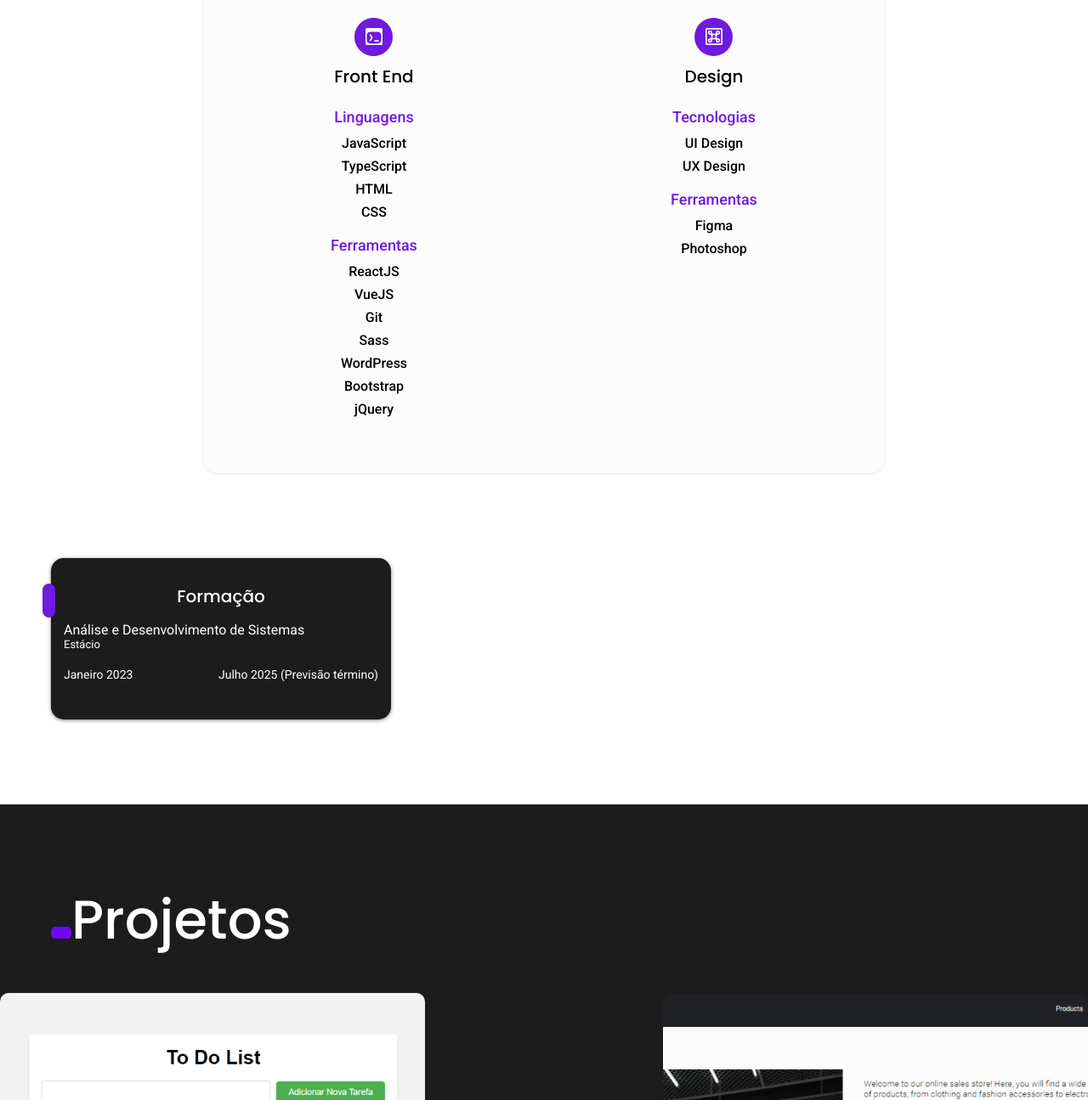
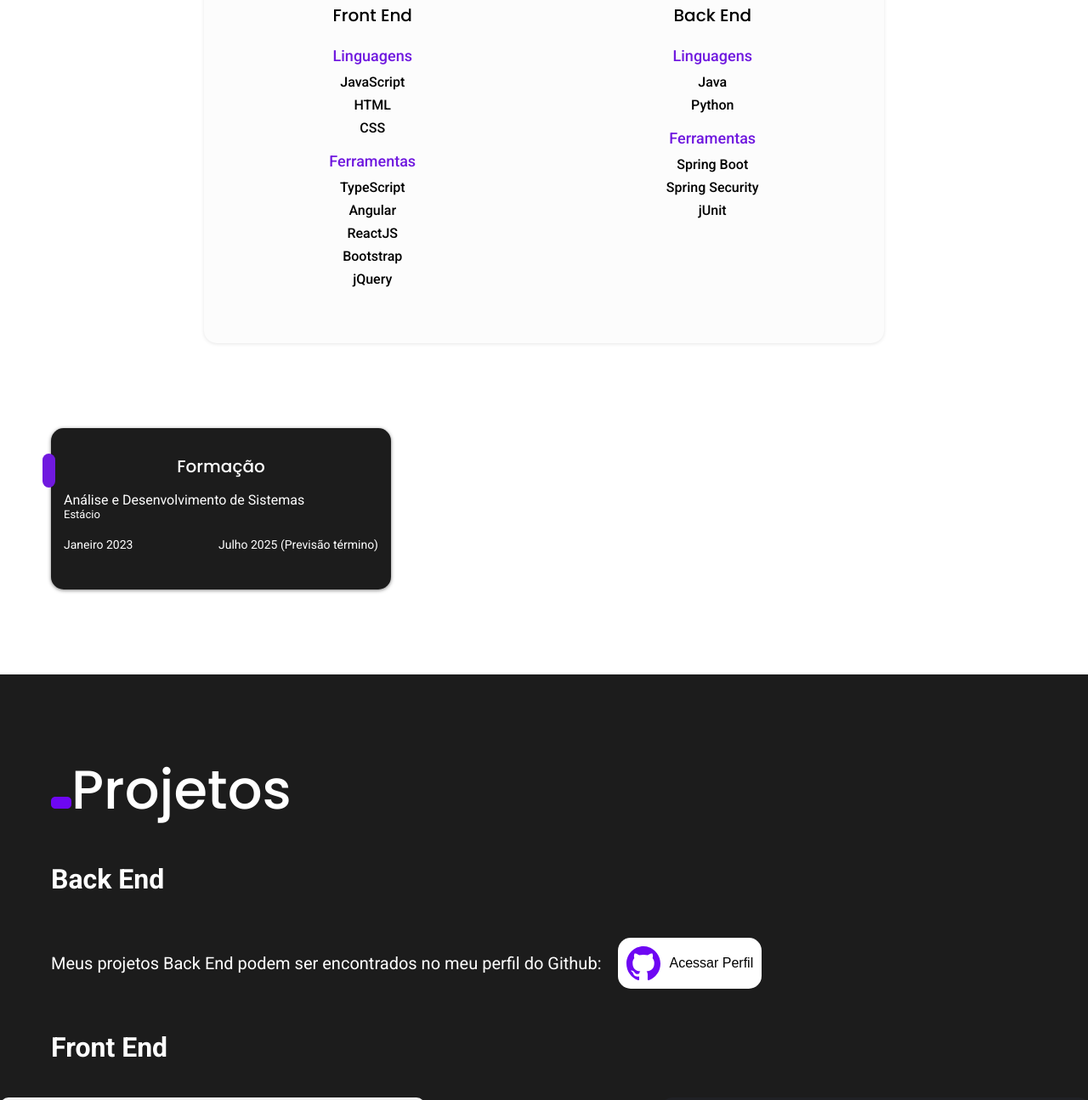
Before and after one commit to luisfelipebp/luisfelipebp.github.io, a plain HTML site: page index.html in a window 1280 px wide. Shown: the part 839-2134 px from the top of the page at 85% size. Drawn offline with Linux system fonts and the light colour scheme.

Commit message:
Adicionado a seção de Back end e alterado o título principal

```diff
--- a/css/projetos.css
+++ b/css/projetos.css
@@ -12,6 +12,44 @@
 .projetos-container h1 {
   padding-bottom: 50px;
   color: #ffffff;
+}
+
+.subtitulo-projetos {
+  color: #fff;
+  font-size: 32px;
+  padding-bottom: 40px;
+  font-family: "Roboto", sans-serif;
+}
+
+.container-back {
+  padding: 10px 0px 50px 0px;
+  display: flex;
+  align-items: center;
+  gap: 20px;
+}
+.btn-github {
+  display: flex;
+  align-items: center;
+  gap: 10px;
+  background: white;
+  color: black;
+  border: none;
+  border-radius: 15px;
+  padding: 10px;
+  font-size: 16px;
+}
+
+.btn-github:hover {
+  background-color: black;
+  cursor: pointer;
+  color: white;
+  transition: 0.2s;
+}
+
+.container-back p {
+  color: #fff;
+  font-size: 20px;
+  font-family: "Roboto", sans-serif;
 }
 
 .projetos-imagens {
--- a/index.html
+++ b/index.html
@@ -49,10 +49,10 @@
   <main class="home-bg scrollTop" id="home">
     <div class="home-container">
       <div class="home-itens animacao">
-        <h1>Desenvolvedor Front End <br> & UX/UI Designer</h1>
+        <h1>Desenvolvedor Full Stack</h1>
         <div class="home-conteudo ">
-          <p>Olá, me chamo <span>Luis Felipe</span>, tenho <span>22</span> anos e estou localizado em <span>Nova Friburgo, RJ</span>.</p>
-          <p>Atualmente, estou cursando <span>Análise e Desenvolvimento de Sistemas</span> e estudando programação <span>Front End</span>. Além de ter realizado cursos, também tenho experiência prática em alguns projetos que podem ser encontrados abaixo na seção projetos. Estou sempre em busca de <span>novos desafios</span> e <span>oportunidades</span> para expandir meus conhecimentos e crescer na área.
+          <p>Olá, me chamo <span>Luis Felipe</span>, tenho <span>23</span> anos e estou localizado em <span>Nova Friburgo, RJ</span>.</p>
+          <p>Atualmente, estou cursando <span>Análise e Desenvolvimento de Sistemas</span> e estudando programação <span>Front End</span> e <span>Back End</span>. Além de ter realizado cursos, também tenho experiência prática em alguns projetos que podem ser encontrados abaixo na seção projetos. Estou sempre em busca de <span>novos desafios</span> e <span>oportunidades</span> para expandir meus conhecimentos e crescer na área.
           </p>
         </div>
       </div>
@@ -72,7 +72,6 @@
             <li>
               JavaScript
             </li>
-            <li>TypeScript</li>
             <li>
               HTML
             </li>
@@ -82,30 +81,31 @@
           </ul>
           <h3>Ferramentas</h3>
           <ul>
+            <li>TypeScript</li>
+            <li>Angular</li>
             <li>ReactJS</li>
-            <li>VueJS</li>
-            <li>Git</li>
-            <li>Sass</li>
-            <li>WordPress</li>
             <li>Bootstrap</li>
             <li>jQuery</li>
           </ul>
         </div>
         <div class="habilidades-item">
           <img src="./images/Design.svg" alt="Logo do design">
-          <h2>Design</h2>
-          <h3>Tecnologias</h3>
+          <h2>Back End</h2>
+          <h3>Linguagens</h3>
           <ul>
-            <li>UI Design</li>
-            <li>UX Design</li>
+            <li>Java</li>
+            <li>Python</li>
           </ul>
           <h3>Ferramentas</h3>
           <ul>
             <li>
-              Figma
+              Spring Boot
             </li>
             <li>
-              Photoshop
+              Spring Security
+            </li>
+            <li>
+              jUnit
             </li>
           </ul>
         </div>
@@ -128,7 +128,14 @@
     <div data-anime="left">
       <div class="projetos-container">
         <h1>Projetos</h1>
+        <h2 class="subtitulo-projetos">Back End</h2>
+        <div class="container-back">
+          <p>Meus projetos Back End podem ser encontrados no meu perfil do Github: </p>
+          <a href="https://github.com/luisfelipebp" target="_blank"><button class="btn-github"><img src="/images/github.svg" > Acessar Perfil</button></a>
+        </div>
+        <h2 class="subtitulo-projetos">Front End</h2>
       </div>
+
       <div class="projetos-imagens">
         <div class="projeto-sneakers">
           <div class="container-projeto disabled">
```
